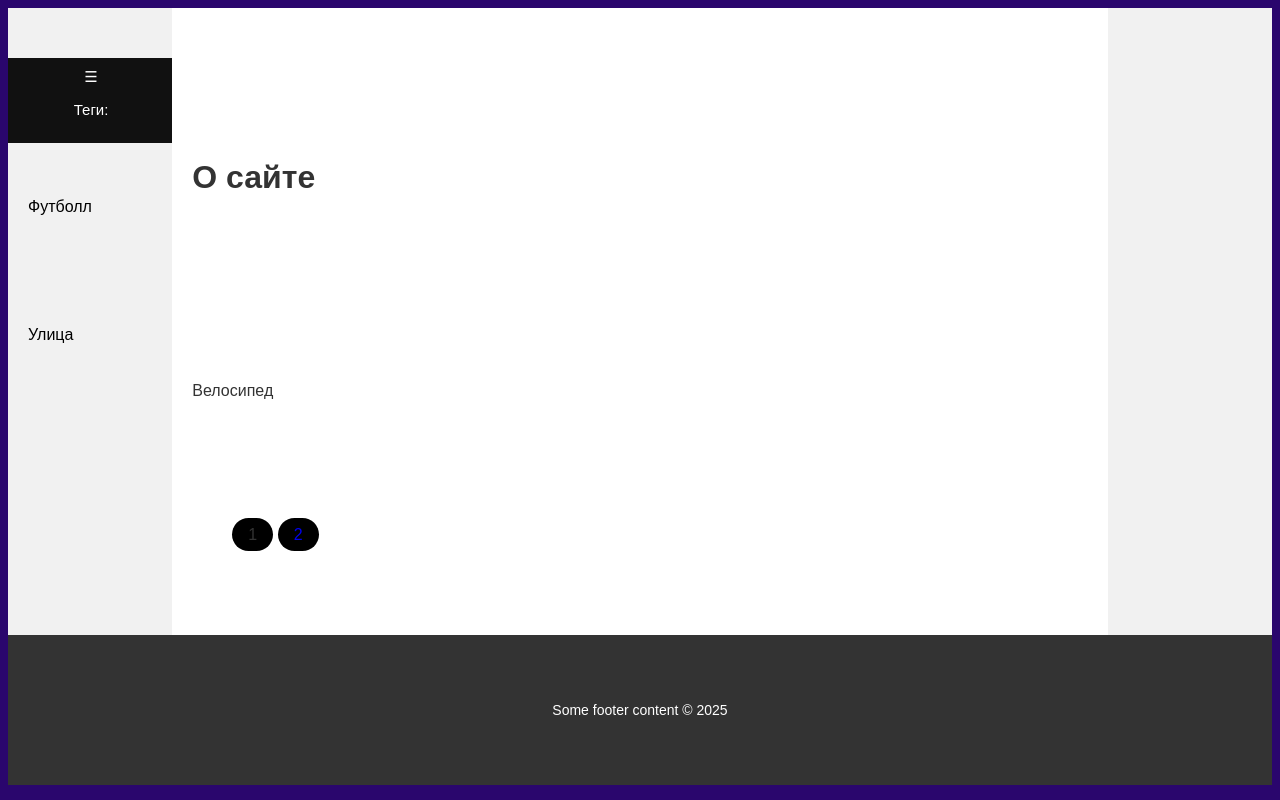
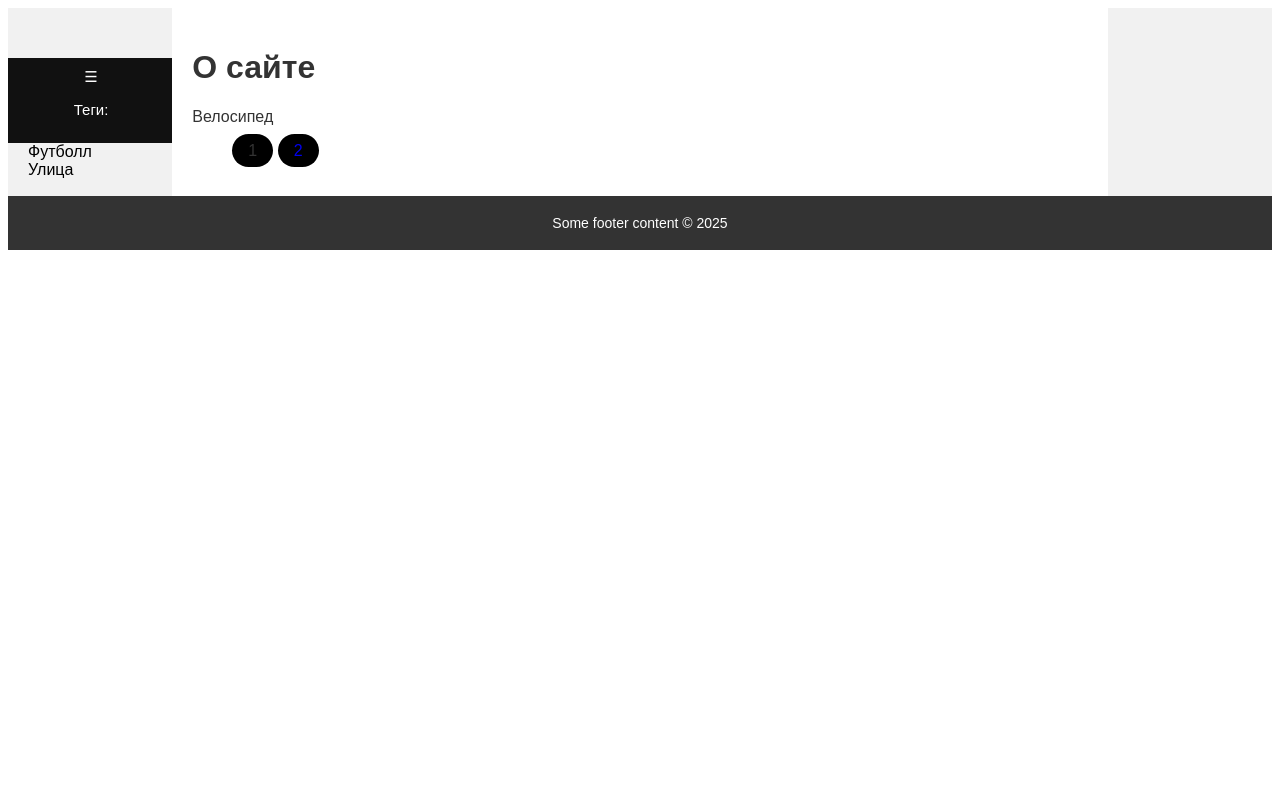
Before and after one commit to AzMa-sys/FirstProject, a Django app: page /about/ in a window 1280 px wide. Run offline with Django 4.2, Linux system fonts and the light colour scheme; a user stored in the database is signed in; data comes from the database, SQL or seed files in the repository; data that the repository does not hold is empty; parts of the project's set-up code (start-up, migrations or seed data) failed here and were passed over.

Commit message:
Update styles_s.css

```diff
--- a/KBR_SPORT/static/css/styles_s.css
+++ b/KBR_SPORT/static/css/styles_s.css
@@ -10,7 +10,11 @@
 }
 body {
     font-family: 'Arial', sans-serif;
+<<<<<<< HEAD
     background-color: #2a066d;
+=======
+    background-color: #f9f9f9;
+>>>>>>> parent of cbab68c (Update styles_s.css)
     line-height: 8;
     color: #333;
     min-height: 100%;
```
